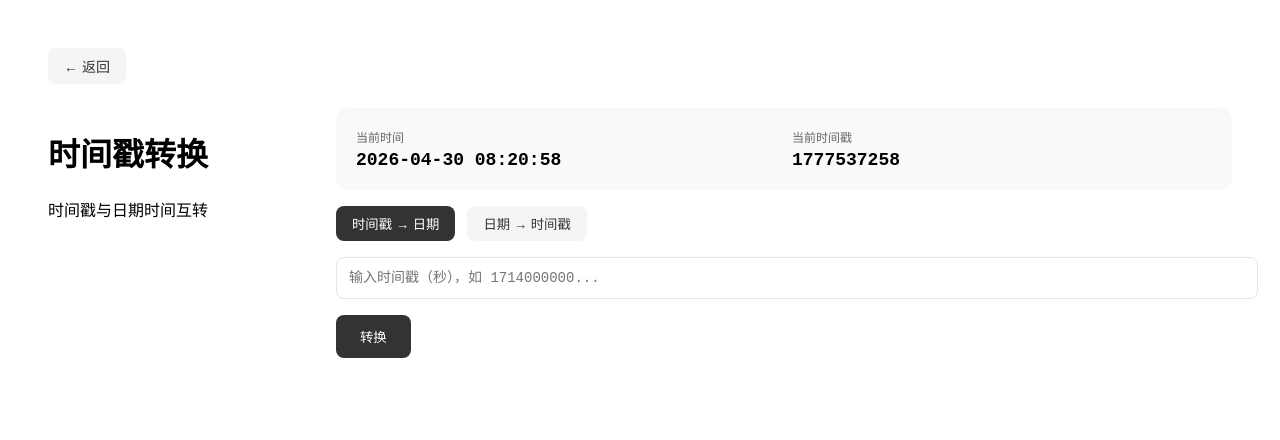
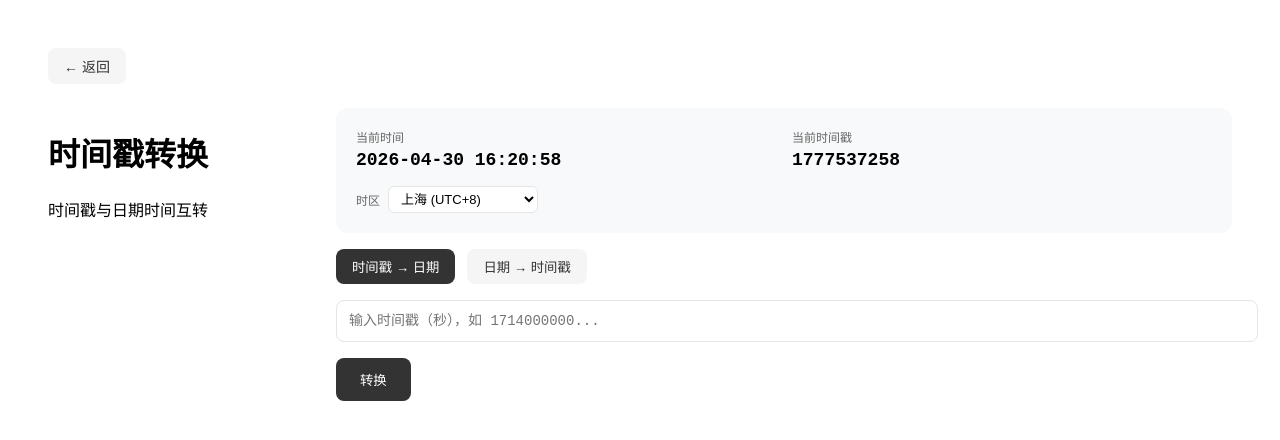
Before and after one commit to enneket/some-tools, a React (Vite) app in the folder web/: page /tools/timestamp-converter in a window 1280 px wide. Shown: the top 440 px of the page. Built offline with nearby package versions, Linux system fonts and the light colour scheme.

Commit message:
fix: add timezone support to timestamp conversion tool
Support timezone selection in both backend and frontend for timestamp
conversion. Default to Asia/Shanghai. Add tzdata to Alpine image.

```diff
--- a/web/src/pages/TimestampConverter.tsx
+++ b/web/src/pages/TimestampConverter.tsx
@@ -5,6 +5,7 @@ export default function TimestampConverter() {
   const [input, setInput] = useState('')
   const [output, setOutput] = useState('')
   const [mode, setMode] = useState<'to-date' | 'to-timestamp'>('to-date')
+  const [timezone, setTimezone] = useState('Asia/Shanghai')
   const [now, setNow] = useState(Date.now())
 
   useEffect(() => {
@@ -12,16 +13,7 @@ export default function TimestampConverter() {
     return () => clearInterval(timer)
   }, [])
 
-  const currentDate = new Date(now)
-  const formattedDate = [
-    currentDate.getFullYear(),
-    String(currentDate.getMonth() + 1).padStart(2, '0'),
-    String(currentDate.getDate()).padStart(2, '0'),
-  ].join('-') + ' ' + [
-    String(currentDate.getHours()).padStart(2, '0'),
-    String(currentDate.getMinutes()).padStart(2, '0'),
-    String(currentDate.getSeconds()).padStart(2, '0'),
-  ].join(':')
+  const formattedDate = new Date(now).toLocaleString('sv-SE', { timeZone: timezone })
   const currentTimestamp = Math.floor(now / 1000)
 
   const handleConvert = async () => {
@@ -29,7 +21,7 @@ export default function TimestampConverter() {
       const res = await fetch('/api/convert/timestamp', {
         method: 'POST',
         headers: { 'Content-Type': 'application/json' },
-        body: JSON.stringify({ input: mode === 'to-date' ? input : input.trim(), to: mode === 'to-date' ? 'date' : 'timestamp' }),
+        body: JSON.stringify({ input: mode === 'to-date' ? input : input.trim(), to: mode === 'to-date' ? 'date' : 'timestamp', timezone }),
       })
       const data = await res.json()
       setOutput(data.output || data.error || '')
@@ -57,6 +49,30 @@ export default function TimestampConverter() {
           <div>
             <div style={{ fontSize: '12px', color: '#666', marginBottom: '4px' }}>当前时间戳</div>
             <div style={{ fontSize: '18px', fontFamily: 'monospace', fontWeight: 600 }}>{currentTimestamp}</div>
+          </div>
+          <div style={{ gridColumn: '1 / -1', display: 'flex', alignItems: 'center', gap: '8px' }}>
+            <span style={{ fontSize: '12px', color: '#666', whiteSpace: 'nowrap' }}>时区</span>
+            <select
+              value={timezone}
+              onChange={e => setTimezone(e.target.value)}
+              style={{
+                padding: '4px 8px',
+                fontSize: '13px',
+                border: '1px solid #e5e5e5',
+                borderRadius: '6px',
+                background: '#fff',
+                cursor: 'pointer',
+              }}
+            >
+              <option value="Asia/Shanghai">上海 (UTC+8)</option>
+              <option value="Asia/Tokyo">东京 (UTC+9)</option>
+              <option value="America/New_York">纽约 (UTC-5/-4)</option>
+              <option value="America/Los_Angeles">洛杉矶 (UTC-8/-7)</option>
+              <option value="Europe/London">伦敦 (UTC+0/+1)</option>
+              <option value="Europe/Berlin">柏林 (UTC+1/+2)</option>
+              <option value="Australia/Sydney">悉尼 (UTC+10/+11)</option>
+              <option value="UTC">UTC (UTC+0)</option>
+            </select>
           </div>
         </div>
 
```
Also changed, not shown: 2 other files (tests, documents, lock files or other folders).
